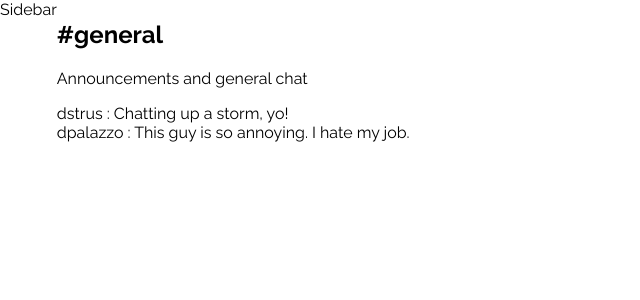
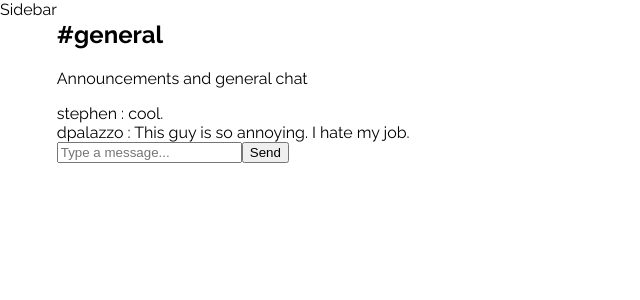
Before and after one commit to tnafiu/chatterang, a React (Create React App) app: page / in a window 1280 px wide. Shown: the top 300 px of the page, without its empty margins (0-640 px from the left). Built offline with nearby package versions, Linux system fonts and the light colour scheme.

Commit message:
Add messages to Chat's state

```diff
--- a/src/Chat.js
+++ b/src/Chat.js
@@ -2,13 +2,33 @@ import React, {Component} from 'react'
 
 import ChatHeader from './ChatHeader'
 import MessageList from './MessageList'
+import MessageForm from './MessageForm'
 
 class Chat extends Component {
+    constructor(){
+        super()
+        this.state = {
+            messages:[
+                {
+                    id:1,
+                    userName: 'stephen',
+                    body: 'cool.'
+                },
+                {
+                    id:2,
+                    userName: 'dpalazzo',
+                    body: 'This guy is so annoying. I hate my job.'
+                },
+            ]
+        }
+    }
+
     render() {
         return (
           <div className="Chat">
             <ChatHeader/>
-            <MessageList/>
+            <MessageList messages={this.state.messages}/>
+            <MessageForm/>
           </div>
         )
     }
--- /dev/null
+++ b/src/MessageForm.js
@@ -0,0 +1,16 @@
+import React from 'react'
+
+const MessageForm = () => {
+    return (
+      <form className="MessageForm">
+        <input
+            type="text"
+            name="body"
+            placeholder="Type a message..."
+        />
+        <button type="button">Send</button>
+      </form>
+    )
+}
+
+export default MessageForm
--- a/src/MessageList.js
+++ b/src/MessageList.js
@@ -2,24 +2,11 @@ import React from 'react'
 
 import Message from './Message'
 
-const MessageList = () => {
-    const messages = [
-        {
-            id:1,
-            userName: 'dstrus',
-            body: 'Chatting up a storm, yo!'
-        },
-        {
-            id:2,
-            userName: 'dpalazzo',
-            body: 'This guy is so annoying. I hate my job.'
-        },
-    ]
-
+const MessageList = (props) => {
     return (
       <div className="MessageList">
         {
-          messages.map(msg => (
+          props.messages.map(msg => (
           <Message key={msg.id} message={msg} />
           ))
         }
```
